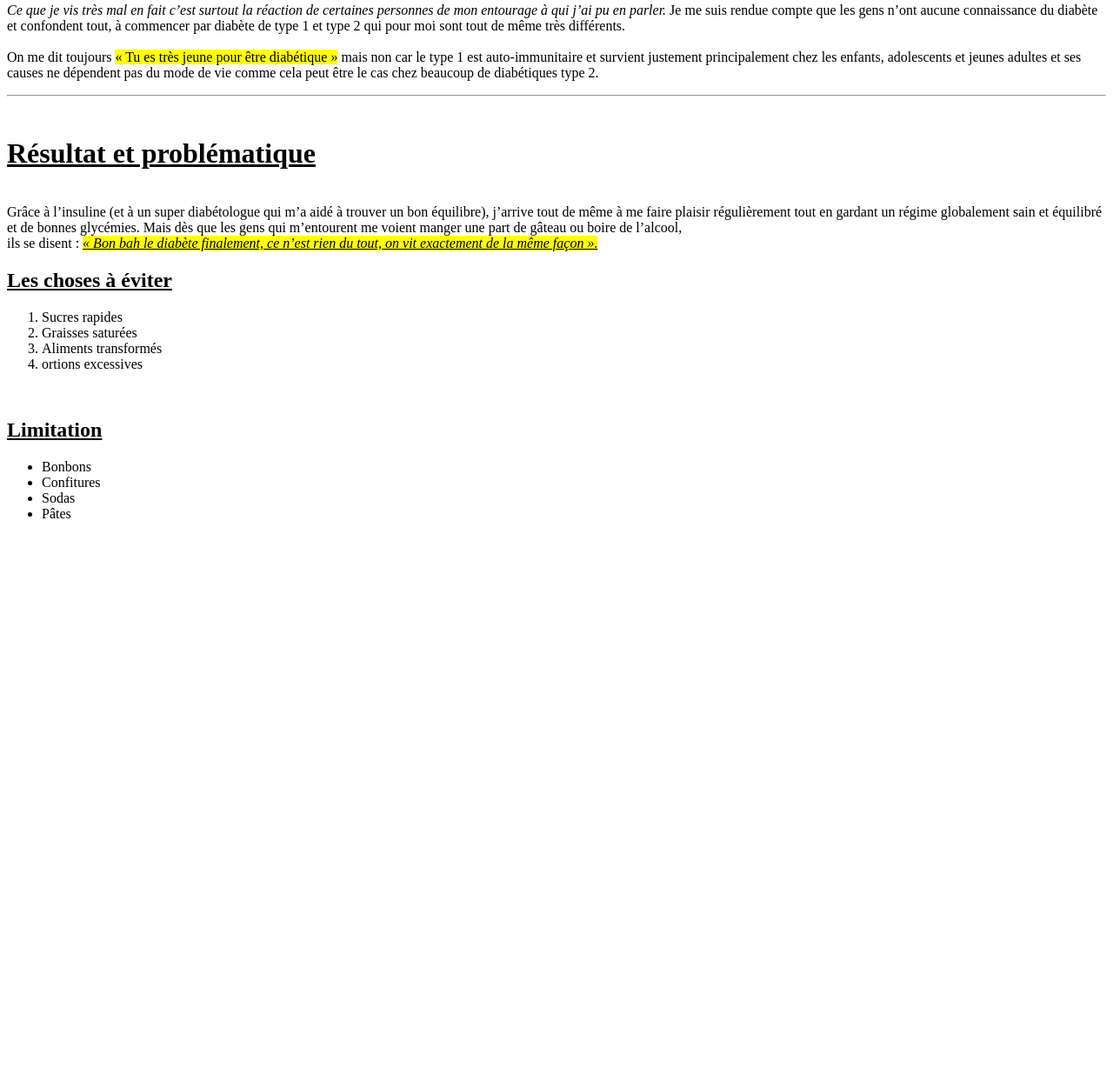
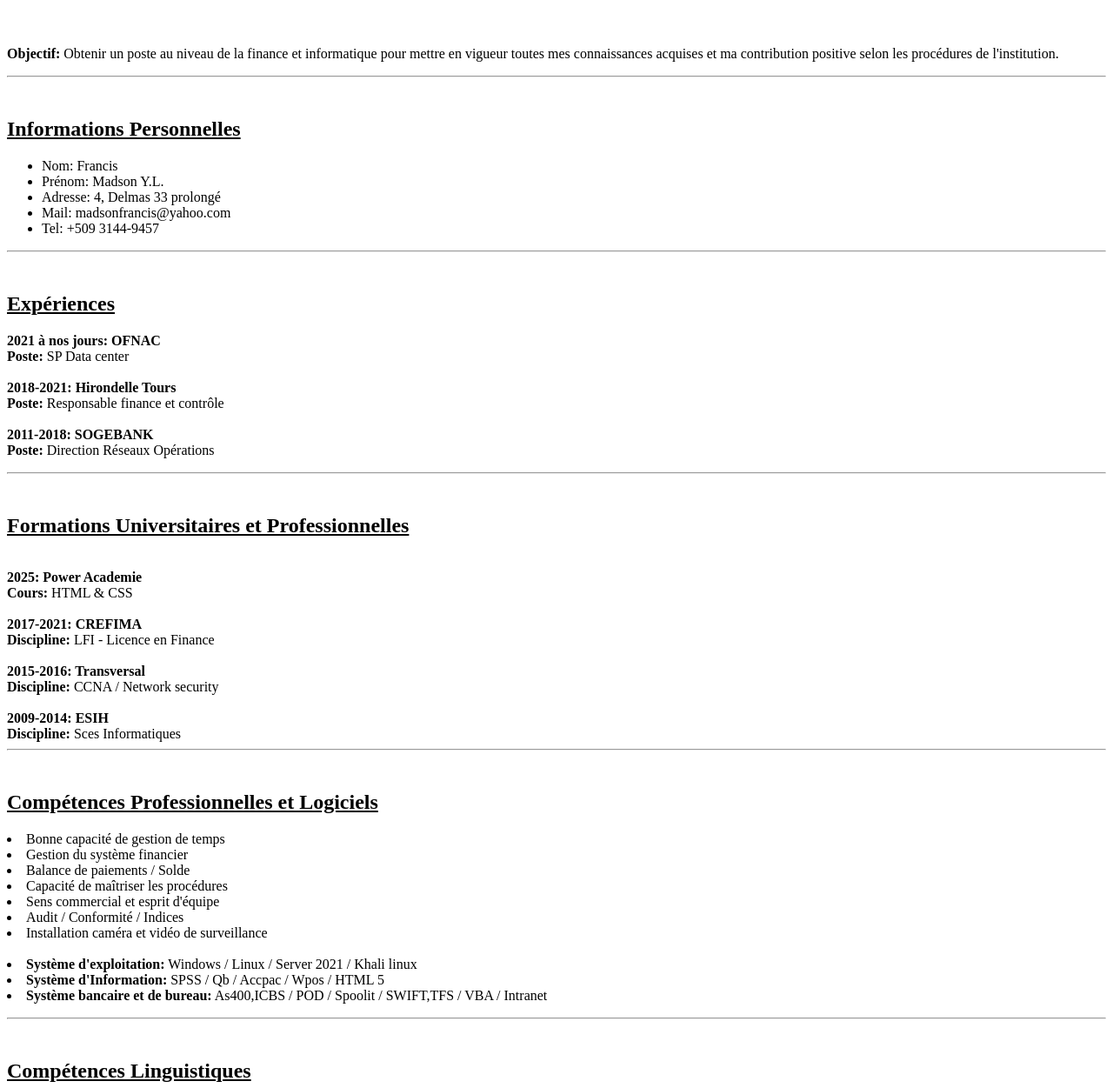
Before and after one commit to madcin90/Chloe, a plain HTML site: page index.html in a window 1280 px wide. Shown: the part 262-1513 px from the top of the page at 87% size. Before the commit the page ends 878 px from the top, so only its background shows below. Drawn offline with Linux system fonts and the light colour scheme.

Commit message:
index.html

```diff
--- a/index.html
+++ b/index.html
@@ -1,64 +1,131 @@
 <!Doctype html>
 <html lang="fr">
+
 <head>
 	<meta charset="utf-8">
 	<meta name="viewport" content="width=device-width initial-scale=1.0">
-	<title>TÉMOIGNAGE</title>
-
+	<title>Mon Curriculum Vitae</title>
 </head>
 
 <body>
+	<div class="class"content>
+		<img src="https://scontent.fpap3-2.fna.fbcdn.net/v/t39.30808-6/462681991_8397121563674487_8091097562804203801_n.jpg?_nc_cat=111&ccb=1-7&_nc_sid=b04a48&_nc_ohc=ezd-LZ4wmIMQ7kNvwFCUZ3g&_nc_oc=Adkru6ir3hdpc0UGolAyYrfL9XBteG2sXMCzGz26-1iHgjSo82mHm8zzFmiQgjb9i2w&_nc_zt=23&_nc_ht=scontent.fpap3-2.fna&_nc_gid=9NqpsIQR5SwDMfnq8N6OUw&oh=00_AfJHL2tkJTHoHhJz6wIk5bCmdXtcibvtaVh2zNPRSUkCuQ&oe=68399942" alt="https://scontent.fpap3-2.fna.fbcdn.net/v/t39.30808-6/462681991_8397121563674487_8091097562804203801_n.jpg?_nc_cat=111&ccb=1-7&_nc_sid=b04a48&_nc_ohc=ezd-LZ4wmIMQ7kNvwFCUZ3g&_nc_oc=Adkru6ir3hdpc0UGolAyYrfL9XBteG2sXMCzGz26-1iHgjSo82mHm8zzFmiQgjb9i2w&_nc_zt=23&_nc_ht=scontent.fpap3-2.fna&_nc_gid=9NqpsIQR5SwDMfnq8N6OUw&oh=00_AfJHL2tkJTHoHhJz6wIk5bCmdXtcibvtaVh2zNPRSUkCuQ&oe=68399942" style="width: 15%;">
 
-	<h2>CHLOÉ, 25 ANS</h2>
+		<h1>Madson Ynci-Love FRANCIS</h1>
+		<h2>Finance et Technologie</h2>
+		<br>
+			<p>
+				<strong>Objectif:</strong>
+				Obtenir un poste au niveau de la finance et informatique pour mettre en vigueur toutes mes connaissances acquises
+				et ma contribution positive selon les procédures de l'institution.
+			</p>
+		<hr>
+		<br>
+		<h2>
+			<u>Informations Personnelles</u>
+		</h2>
 
-		<p>Après plusieurs tentatives je me lance enfin dans ce témoignage !
-		Je dis enfin car ce n'est franchement pas évident de trouver les bons mots
-		et résumer son expérience et vécu en quelques lignes seulement.
-		<br><strong>Je m’appelle Chloé, j’ai 25 ans et je suis diabétique de type 1 depuis 2 ans.</strong>
+		<ul>
+			<li>Nom: Francis</li>
+			<li>Prénom: Madson Y.L.</li>
+			<li> Adresse: 4, Delmas 33 prolongé</li>
+			<li>Mail: madsonfrancis@yahoo.com</li>
+			<li>Tel: +509 3144-9457</li>
+
+		</ul>
+		<hr>
 		<br>
-		<br>Contrairement à d’autres, je pense que le diabète est bien loin d’être une fatalité
-		et que nous avons la chance d’avoir accès à des traitements qui nous permettent de gérer cette maladie
-		et de vivre normalement au quotidien.
-		Je ne vais pas dire que je le vis bien car cela serait un gros mensonge,
-		oui le diabète c’est très contraignant, pas tous les jours facile
-		et je donnerais tout pour ne plus être diabétique rien que pendant une journée.
+		<h2>
+			<u>Expériences</u>
+		</h2>
+			<p>
+				<strong>2021 à nos jours: OFNAC</strong>
+			<br>
+				<strong>Poste:</strong>
+				SP Data center
 		<br>
-			<br>A côté de ça, je me dis également que j’ai surtout beaucoup de chance de ne pas avoir une maladie plus grave
-			ou incurable et qu’il faut que j’accepte ma condition car de toute façon,
-			le diabète, c’est malheureusement pour la vie ! <br><br><em>Ce que je vis très mal en fait
-			c’est surtout la réaction de certaines personnes de mon entourage à qui j’ai pu en parler.</em>
-			Je me suis rendue compte que les gens n’ont aucune connaissance du diabète et confondent tout,
-			à commencer par diabète de type 1 et type 2 qui pour moi sont tout de même très différents.<br><br>
-			On me dit toujours <mark>« Tu es très jeune pour être diabétique »</mark> mais non car le type 1
-			est auto-immunitaire et survient justement principalement chez les enfants,
-			adolescents et jeunes adultes et ses causes ne dépendent pas du mode de vie
-			comme cela peut être le cas chez beaucoup de diabétiques type 2.
+			<br>
+				<strong>2018-2021: Hirondelle Tours</strong>
+			<br>
+				<strong>Poste:</strong>
+				Responsable finance et contrôle
+		<br>
+			<br>
+				<strong>2011-2018: SOGEBANK</strong>
+			<br>
+				<strong>Poste:</strong>
+				Direction Réseaux Opérations
 		<hr>
-				<br>
-			<h1><u>Résultat et problématique</u></h1>
-			<br>Grâce à l’insuline (et à un super diabétologue qui m’a aidé à trouver un bon équilibre),
-			j’arrive tout de même à me faire plaisir régulièrement tout en gardant un régime globalement sain et équilibré et de bonnes glycémies.
-			Mais dès que les gens qui m’entourent me voient manger une part de gâteau ou boire de l’alcool,
-			<br>ils se disent : <i><mark><u>« Bon bah le diabète finalement, ce n’est rien du tout, on vit exactement de la même façon ».</u></mark></i>
+		<br>
+			<h2>
+				<u>Formations Universitaires et Professionnelles</u>
+			</h2>
+		<br>
+				<strong>2025: Power Academie</strong>
 			<br>
-			<h2><u>Les choses à éviter</u></h2></p>
+				<strong>Cours:</strong>
+				HTML & CSS
+		<br>
+			<br>
+				<strong>2017-2021: CREFIMA</strong>
+			<br>
+				<strong>Discipline:</strong>
+				LFI - Licence en Finance
+		<br>
+			<br>
+				<strong>2015-2016: Transversal</strong>
+			<br>
+				<strong>Discipline:</strong>
+				CCNA / Network security
+		<br>
+			<br>
+			<strong>2009-2014: ESIH</strong>
+			<br>
+				<strong>Discipline:</strong>
+				Sces Informatiques
+		<hr>
+		<br>
+			<h2>
+				<u>Compétences Professionnelles et Logiciels</u>
+			</h2>
+				<dl>
+					<li>Bonne capacité de gestion de temps</li>
+					<li>Gestion du système financier</li>
+					<li>Balance de paiements / Solde</li>
+					<li>Capacité de maîtriser les procédures</li>
+					<li>Sens commercial et esprit d'équipe</li>
+					<li>Audit / Conformité / Indices</li>
+					<li>Installation caméra et vidéo de surveillance</li>
+			<br>
+					<li><strong>Système d'exploitation:</strong> Windows / Linux / Server 2021 / Khali linux</li>
+					<li><strong>Système d'Information:</strong> SPSS / Qb / Accpac / Wpos / HTML 5</li>
+					<li><strong>Système bancaire et de bureau:</strong> As400,ICBS / POD / Spoolit / SWIFT,TFS / VBA / Intranet</li>
+				</dl>
+			<hr>
+			<br>
+				<h2>
+					<u>Compétences Linguistiques</u>
+				</h2>
 
-		<ol>
-			<li>Sucres rapides</li>
-			<li>Graisses saturées</li>
-			<li>Aliments transformés</li>
-			<li>ortions excessives</li>
-		</ol>
-		<br>
-		<h2><u>Limitation</u></h2>
 			<ul>
-				<li>Bonbons</li>
-				<li>Confitures</li>
-				<li>Sodas</li>
-				<li>Pâtes</li>
+				<li>Créole - Maternelle</li>
+			<br>
+				<li>Français - Billingue</li>
+			<br>
+				<li>Anglais - Intermédiaire</li>
 			</ul>
+			<hr>
+			<br>
+				<h2>
+					<u>Références</u>
+				</h2>
+				Sur demande...
+			</p>
+
+	</div>
 
 </body>
+
 <footer>
 
 
@@ -67,7 +134,4 @@
 
 
 
-
-
-
 </html>
```
